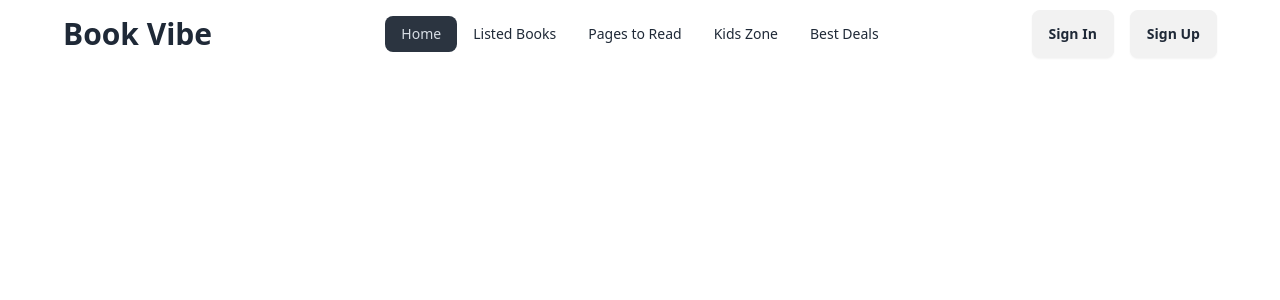
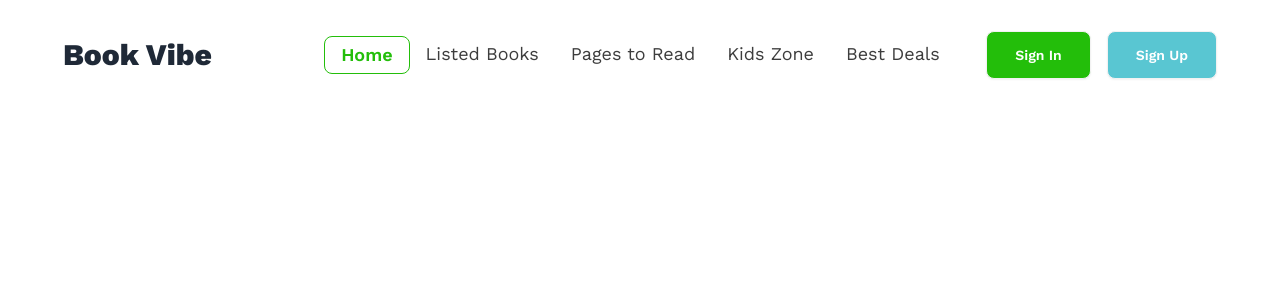
Before and after one commit to Siam-al-islam/book-vibe, a React (Vite) app: page / in a window 1280 px wide. Shown: the top 300 px of the page. Built offline with nearby package versions, Linux system fonts and the light colour scheme; a web font is replaced by a local one.

Commit message:
error page added on UI

```diff
--- /dev/null
+++ b/src/Components/ErrorPage/ErrorPage.jsx
@@ -0,0 +1,14 @@
+import { Link } from "react-router-dom";
+
+const ErrorPage = () => {
+    return (
+        <div>
+            <h1 className="text-3xl font-semibold text-center md:mt-48 mt-5">Oppsss!!</h1>
+            <div className="text-center mt-8">
+                <Link to="/"><button className="btn btn-wide btn-primary">Go Home</button></Link>
+            </div>
+        </div>
+    );
+};
+
+export default ErrorPage;
--- a/src/Components/Header/Header.jsx
+++ b/src/Components/Header/Header.jsx
@@ -9,27 +9,27 @@ const Header = () => {
         <li><NavLink to="/deals">Best Deals</NavLink></li>
     </>
     return (
-        <div className="navbar bg-base-100">
+        <div className="navbar bg-base-100 mt-5">
             <div className="navbar-start">
                 <div className="dropdown">
                     <div tabIndex={0} role="button" className="btn btn-ghost lg:hidden">
                         <svg xmlns="http://www.w3.org/2000/svg" className="h-5 w-5" fill="none" viewBox="0 0 24 24" stroke="currentColor"><path strokeLinecap="round" strokeLinejoin="round" strokeWidth="2" d="M4 6h16M4 12h8m-8 6h16" /></svg>
                     </div>
-                    <ul tabIndex={0} className="menu menu-sm dropdown-content mt-3 z-[1] p-2 shadow bg-base-100 rounded-box w-52">
+                    <ul tabIndex={0} className="menu menu-sm dropdown-content mt-3 z-[1] p-2 shadow bg-base-100 rounded-box w-52 md:text-[18px] text-[#131313d2]">
                         {links}
                     </ul>
                 </div>
-                <a className="font-extrabold text-3xl cursor-pointer">Book Vibe</a>
+                <a className="font-extrabold text-xl md:text-3xl cursor-pointer">Book Vibe</a>
             </div>
             <div className="navbar-center hidden lg:flex">
-                <ul className="menu menu-horizontal px-1">
+                <ul className="menu menu-horizontal px-1 md:text-[18px] text-[#131313d2]">
                     {links}
                 </ul>
             </div>
             <div className="navbar-end">
-                <div className="flex gap-4">
-                    <a className="btn">Sign In</a>
-                    <a className="btn">Sign Up</a>
+                <div className="flex gap-2 md:gap-4">
+                    <a className="btn bg-[#23BE0A] text-white md:px-7">Sign In</a>
+                    <a className="btn bg-[#59C6D2] text-white md:px-7">Sign Up</a>
                 </div>
             </div>
         </div>
--- a/src/Components/Root/Root.jsx
+++ b/src/Components/Root/Root.jsx
@@ -2,7 +2,7 @@ import Header from "../Header/Header";
 
 const Root = () => {
     return (
-        <div className="max-w-[1170px] mx-auto">
+        <div className="max-w-[1170px] mx-auto font-worksans">
             <Header />
         </div>
     );
--- a/src/index.css
+++ b/src/index.css
@@ -13,3 +13,11 @@
 .font-playfair {
     font-family: "Playfair Display", serif;
 }
+
+.active {
+    font-weight: 600;
+    color: #23BE0A !important;
+    border: 1px solid #23BE0A;
+    border-radius: 8px;
+    background-color: white !important;
+}
--- a/src/main.jsx
+++ b/src/main.jsx
@@ -7,11 +7,18 @@ import {
   RouterProvider,
 } from "react-router-dom";
 import Root from './Components/Root/Root.jsx';
+import ErrorPage from './Components/ErrorPage/ErrorPage.jsx';
 
 const router = createBrowserRouter([
   {
     path: "/",
     element: <Root />,
+    errorElement: <ErrorPage />,
+    children: [
+      {
+
+      }
+    ]
   },
 ]);
 
```
